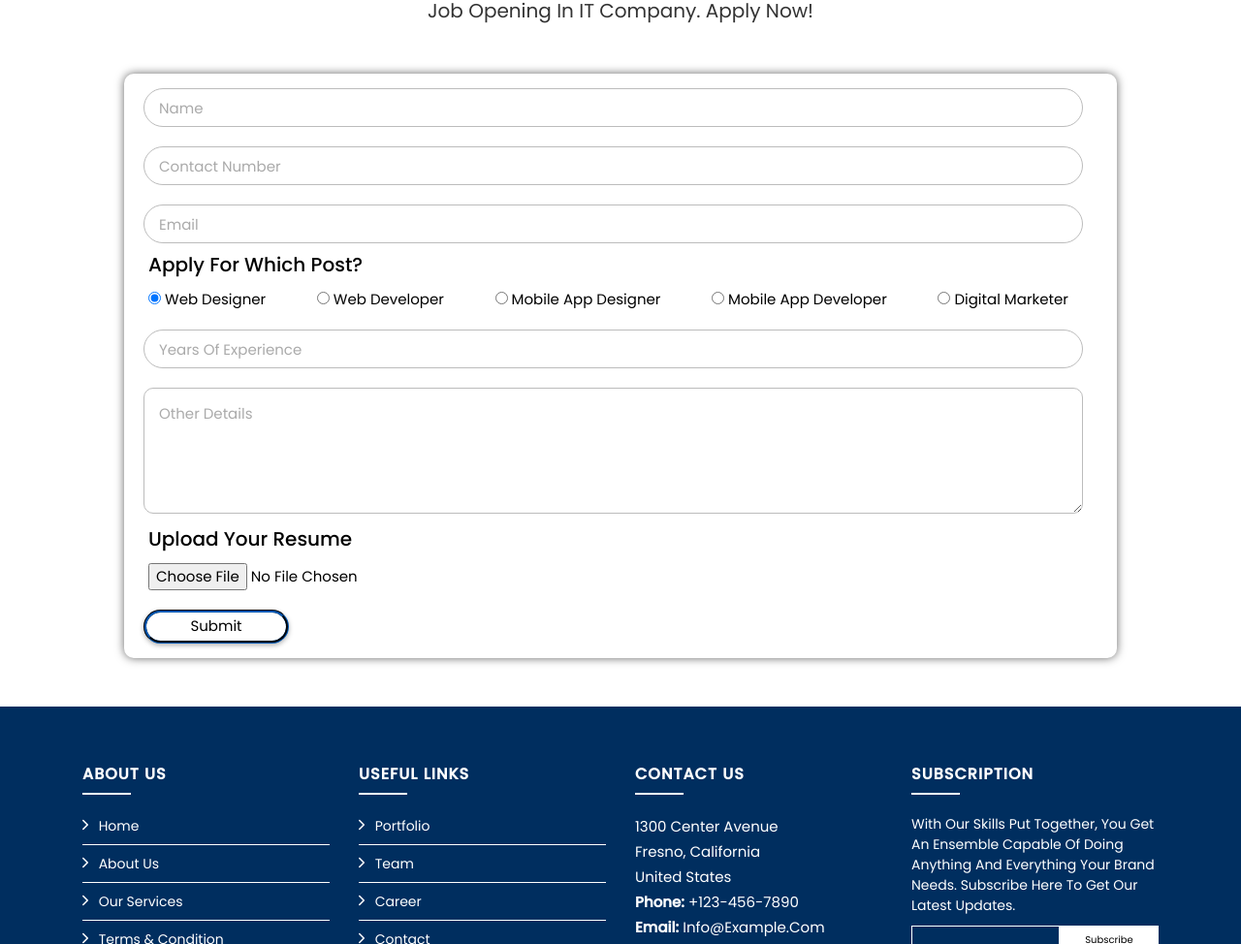
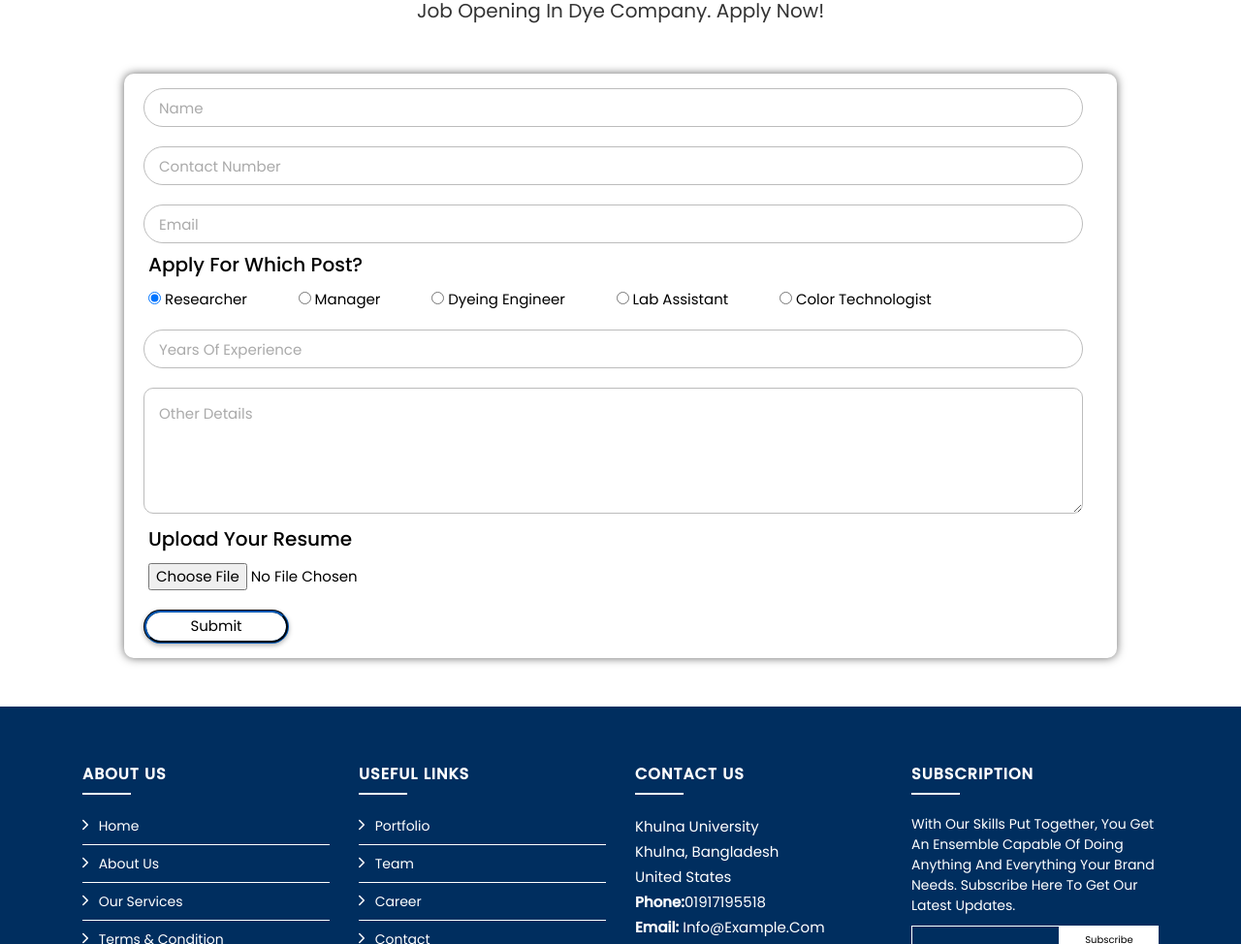
Before and after one commit to Razu20/Orgin, a plain HTML site: page careers.html in a window 1280 px wide. Shown: the part 666-1640 px from the top of the page at 97% size. Drawn offline with nearby package versions, Linux system fonts and the light colour scheme.

Commit message:
Update careers.html

```diff
--- a/careers.html
+++ b/careers.html
@@ -43,7 +43,7 @@
 
     <section id="career-heading" class="career-heading">
         <h1 class="heading">Career</h1>
-        <p>Job Opening in IT Company. Apply Now!</p>
+        <p>Job Opening in Dye Company. Apply Now!</p>
     </section>
     <div class="career">
         <div class="career-form">
@@ -56,27 +56,27 @@
                 <label class="radio">
                   <input class="radio-one" type="radio" checked="checked" name="status" value="Web Designer">
                   <span class="checkmark"></span>
-                  Web Designer
+                  Researcher
                 </label>
                 <label class="radio">
                   <input class="radio-two" type="radio" name="status" value="Web Developer">
                   <span class="checkmark"></span>
-                  Web Developer
+                 Manager
                 </label>
                 <label class="radio">
                   <input class="radio-three" type="radio" name="status" value="Mobile App Designer">
                   <span class="checkmark"></span>
-                  Mobile App Designer
+                  Dyeing Engineer
                 </label>
                 <label class="radio">
                     <input class="radio-four" type="radio" name="status" value="Mobile App Developer">
                     <span class="checkmark"></span>
-                    Mobile App Developer
+                    Lab Assistant
                   </label>
                 <label class="radio">
                   <input class="radio-five" type="radio"  name="status" value="Digital Marketer">
                   <span class="checkmark"></span>
-                  Digital Marketer
+                  Color Technologist
                 </label>
                 </div>
                 <input type="number" id="experience" name="experience" required placeholder="Years of Experience" class="career-form-experience">
@@ -119,12 +119,12 @@
                     <div class="col-lg-3 col-md-6 footer-contact" style="font-size: 1.5rem;">
                         <h4>Contact Us</h4>
                         <p>
-                            1300  Center Avenue<br>
-                            Fresno, California<br>
-                            United States <br>
-                            <strong>Phone:</strong> +123-456-7890<br>
-                            <strong>Email:</strong> info@example.com<br>
-                        </p>
+                          Khulna University<br>
+                          Khulna, Bangladesh<br>
+                          United States <br>
+                          <strong>Phone:</strong>01917195518<br>
+                          <strong>Email:</strong> info@example.com<br>
+                      </p>
 
                         <div class="social-links">
                             <a href="https://www.facebook.com/"><i class="ion-logo-facebook"></i></a>
@@ -151,7 +151,7 @@
         <div class="container">
             <div class="row align-items-center">
                 <div class="col-md-6 copyright" style="color: #fff; font-size: 1.3rem;">
-                    Copyright &copy; 2021 IT Company Website. All Rights Reserved.
+                    Copyright &copy; 2024 dye Company Website. All Rights Reserved.
                 </div>
             </div>
         </div>
```
